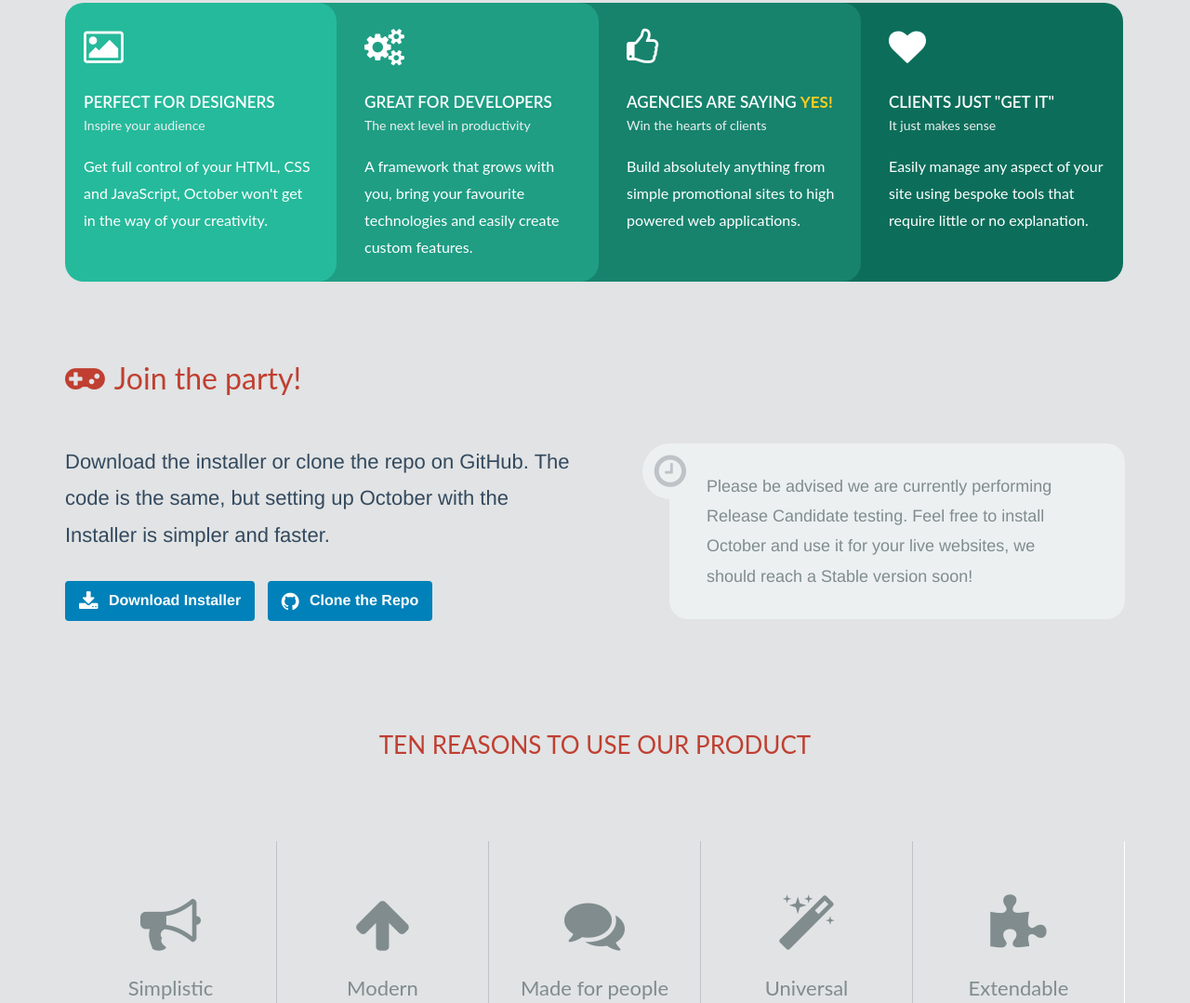
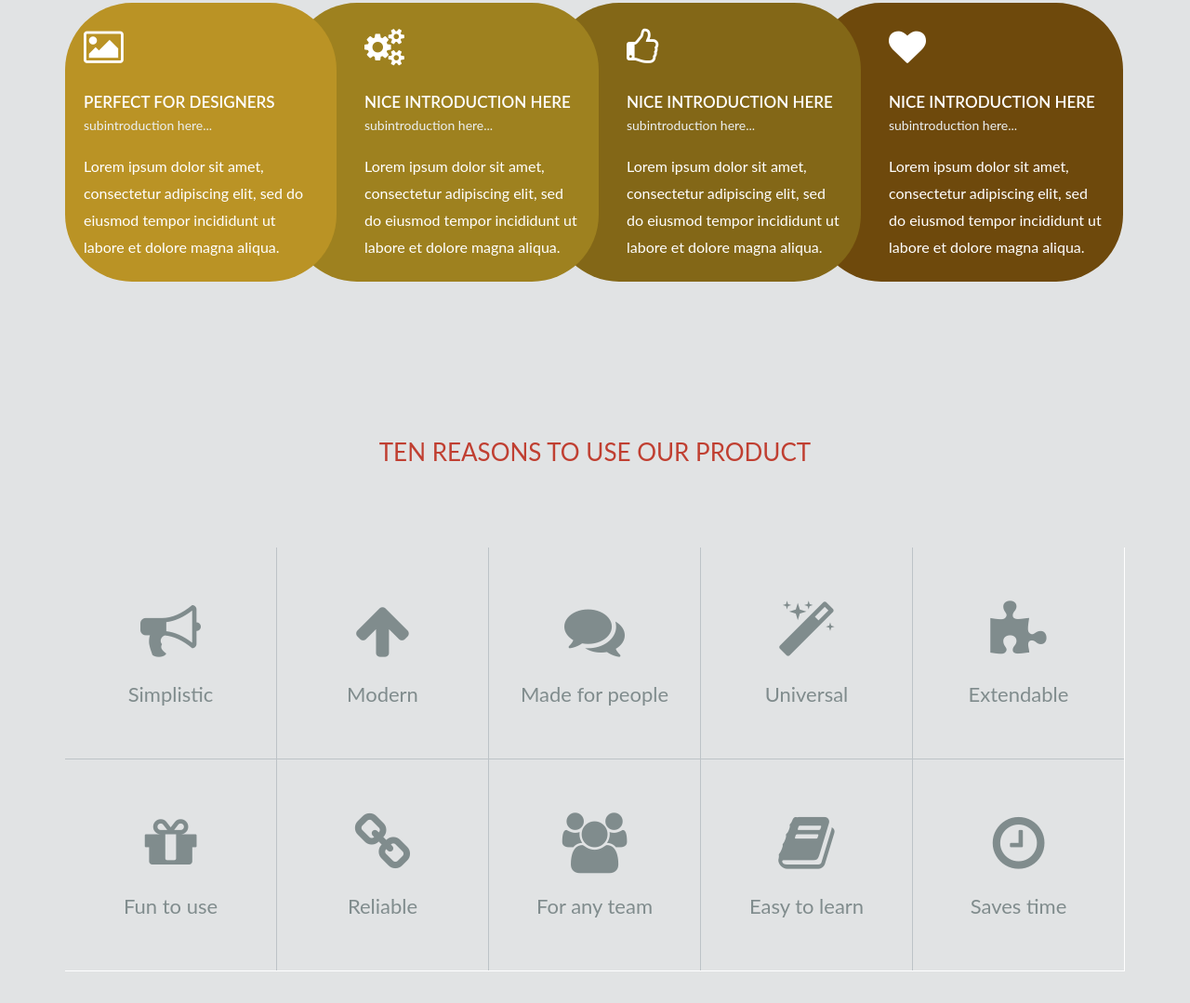
Before and after one commit to danswater/danswater.github.io, a website: page index.html in a window 1280 px wide. Shown: the part 856-1935 px from the top of the page at 93% size. Drawn offline with Linux system fonts and the light colour scheme; files whose address does not match are found by name; a web font is replaced by a local one.

Commit message:
refactor

```diff
--- a/index.html
+++ b/index.html
@@ -119,52 +119,28 @@
         <ul>
             <li class="designers">
                 <h4>Perfect for Designers</h4>
-                <p class="subheader">Inspire your audience</p>
-                <p class="description">Get full control of your HTML, CSS and JavaScript, October won't get in the way of your creativity.</p>
+                <p class="subheader">subintroduction here...</p>
+                <p class="description">Lorem ipsum dolor sit amet, consectetur adipiscing elit, sed do eiusmod tempor incididunt ut labore et dolore magna aliqua.</p>
             </li>
 
             <li class="developers">
-                <h4>Great for Developers</h4>
-                <p class="subheader">The next level in productivity</p>
-                <p class="description">A framework that grows with you, bring your favourite technologies and easily create custom features.</p>
+                <h4>Nice introduction here</h4>
+                <p class="subheader">subintroduction here...</p>
+                <p class="description">Lorem ipsum dolor sit amet, consectetur adipiscing elit, sed do eiusmod tempor incididunt ut labore et dolore magna aliqua.</p>
             </li>
 
             <li class="agencies">
-                <h4>Agencies are saying <strong>YES!</strong></h4>
-                <p class="subheader">Win the hearts of clients</p>
-                <p class="description">Build absolutely anything from simple promotional sites to high powered web applications.</p>
+                <h4>Nice introduction here</h4>
+                <p class="subheader">subintroduction here...</p>
+                <p class="description">Lorem ipsum dolor sit amet, consectetur adipiscing elit, sed do eiusmod tempor incididunt ut labore et dolore magna aliqua.</p>
             </li>
 
             <li class="clients">
-                <h4>Clients just "Get it"</h4>
-                <p class="subheader">It just makes sense</p>
-                <p class="description">Easily manage any aspect of your site using bespoke tools that require little or no explanation.</p>
+                <h4>Nice introduction here</h4>
+                <p class="subheader">subintroduction here...</p>
+                <p class="description">Lorem ipsum dolor sit amet, consectetur adipiscing elit, sed do eiusmod tempor incididunt ut labore et dolore magna aliqua.</p>
             </li>
         </ul>
-    </div>
-</div>
-
-<div class="join">
-    <div class="container">
-        <div class="row">
-            <div class="col-sm-12">
-                <h3>Join the party!</h3>
-            </div>
-        </div>
-        <div class="row">
-            <div class="col-sm-6">
-                <p>Download the installer or clone the repo on GitHub. The code is the same, but setting up October with the Installer is simpler and faster.</p>
-
-                <div class="buttons">
-                    <a href="#" class="btn btn-primary btn-lg"><i class="icon-download-alt fa fa-download"></i> Download Installer</a>
-                    <a href="#" class="btn btn-primary btn-lg"><i class="icon-github"></i> Clone the Repo</a>
-                </div>
-            </div>
-
-            <div class="col-sm-6 beta">
-                <div class="text"><p>Please be advised we are currently performing Release Candidate testing. Feel free to install October and use it for your live websites, we should reach a Stable version soon!</p></div>
-            </div>
-        </div>
     </div>
 </div>
 
@@ -179,7 +155,7 @@
                 <div class="name"><i class="icon-bullhorn"></i> <span>Simplistic</span></div>
                 <div class="info">
                     <h3>Simplistic</h3>
-                    <p>October CMS has <em>just enough</em> features to make you happy. It isn't bloated with features you don't need.</p>
+                    <p>Lorem ipsum dolor sit amet, consectetur adipiscing elit, sed do eiusmod tempor incididunt ut labore et dolore magna aliqua.</p>
                 </div>
             </div>
         </li>
@@ -188,7 +164,7 @@
                 <div class="name"><i class="icon-arrow-up"></i> <span>Modern</span></div>
                 <div class="info">
                     <h3>Modern</h3>
-                    <p>October uses all the newest features of the PHP language and is based on the Laravel framework.</p>
+                    <p>Lorem ipsum dolor sit amet, consectetur adipiscing elit, sed do eiusmod tempor incididunt ut labore et dolore magna aliqua.</p>
                 </div>
             </div>
         </li>
@@ -197,7 +173,7 @@
                 <div class="name"><i class="icon-comments"></i> <span>Made for people</span></div>
                 <div class="info">
                     <h3>Made for people</h3>
-                    <p>The platform is made for real people who need to solve real problems quickly and elegantly.</p>
+                    <p>Lorem ipsum dolor sit amet, consectetur adipiscing elit, sed do eiusmod tempor incididunt ut labore et dolore magna aliqua.</p>
                 </div>
             </div>
         </li>
@@ -206,7 +182,7 @@
                 <div class="name"><i class="icon-magic"></i> <span>Universal</span></div>
                 <div class="info">
                     <h3>Universal</h3>
-                    <p>You can perform different tasks with October - from simple websites to complex web applications.</p>
+                    <p>Lorem ipsum dolor sit amet, consectetur adipiscing elit, sed do eiusmod tempor incididunt ut labore et dolore magna aliqua.</p>
                 </div>
             </div>
         </li>
@@ -215,7 +191,7 @@
                 <div class="name"><i class="icon-puzzle-piece"></i> <span>Extendable</span></div>
                 <div class="info">
                     <h3>Extendable</h3>
-                    <p>You can extend October with plugins. Plugins integrate seamlessly with the platform.</p>
+                    <p>Lorem ipsum dolor sit amet, consectetur adipiscing elit, sed do eiusmod tempor incididunt ut labore et dolore magna aliqua.</p>
                 </div>
             </div>
         </li>
@@ -224,7 +200,7 @@
                 <div class="name"><i class="icon-gift"></i> <span>Fun to use</span></div>
                 <div class="info">
                     <h3>Fun to use</h3>
-                    <p>Using Inspector, the universal Dashboard, the CMS area, flexible forms - everything will make you smile.</p>
+                    <p>Lorem ipsum dolor sit amet, consectetur adipiscing elit, sed do eiusmod tempor incididunt ut labore et dolore magna aliqua.</p>
                 </div>
             </div>
         </li>
@@ -233,7 +209,7 @@
                 <div class="name"><i class="icon-link"></i> <span>Reliable</span></div>
                 <div class="info">
                     <h3>Reliable</h3>
-                    <p>The October core is reliable and won't break your application or website theme after a software update.</p>
+                    <p>Lorem ipsum dolor sit amet, consectetur adipiscing elit, sed do eiusmod tempor incididunt ut labore et dolore magna aliqua.</p>
                 </div>
             </div>
         </li>
@@ -242,7 +218,7 @@
                 <div class="name"><i class="icon-group"></i> <span>For any team</span></div>
                 <div class="info">
                     <h3>For any team</h3>
-                    <p>Working with October compliments your usual workflow, easily manage changes and deploy updates with Git or SVN.</p>
+                    <p>Lorem ipsum dolor sit amet, consectetur adipiscing elit, sed do eiusmod tempor incididunt ut labore et dolore magna aliqua.</p>
                 </div>
             </div>
         </li>
@@ -251,7 +227,7 @@
                 <div class="name"><i class="icon-book"></i> <span>Easy to learn</span></div>
                 <div class="info">
                     <h3>Easy to learn</h3>
-                    <p>Using October doesn't have a steep learning curve and grows with you. It is intuitive and self-explanatory.</p>
+                    <p>Lorem ipsum dolor sit amet, consectetur adipiscing elit, sed do eiusmod tempor incididunt ut labore et dolore magna aliqua.</p>
                 </div>
             </div>
         </li>
@@ -260,47 +236,10 @@
                 <div class="name"><i class="icon-time"></i> <span>Saves time</span></div>
                 <div class="info">
                     <h3>Saves time</h3>
-                    <p>October is a productivity platform, it saves your most valuable resource with helpful tools and a vast collection of plugins.</p>
+                    <p>Lorem ipsum dolor sit amet, consectetur adipiscing elit, sed do eiusmod tempor incididunt ut labore et dolore magna aliqua.</p>
                 </div>
             </div>
         </li>
-    </ul>
-</div>
-
-
-<!-- Counters -->
-
-<div class="container counters">
-    <ul>
-        <li>
-            <h4>Installations</h4>
-                            <span>4</span>
-                            <span>1</span>
-                            <span>4</span>
-                            <span>1</span>
-                            <span>4</span>
-                    </li>
-
-        <li>
-            <h4>Projects  started</h4>
-                            <span>7</span>
-                            <span>0</span>
-                            <span>0</span>
-                            <span>1</span>
-                    </li>
-
-        <li>
-            <h4>Plugins</h4>
-                            <span>1</span>
-                            <span>2</span>
-                            <span>0</span>
-                    </li>
-
-        <li>
-            <h4>Themes</h4>
-                            <span>2</span>
-                            <span>3</span>
-                    </li>
     </ul>
 </div>
 
@@ -332,13 +271,12 @@
             <div class="col-sm-6 from-the-blog">
                                                         <h3>Latest from the blog</h3>
                     <h4><a href="#">Introducing Media Manager</a></h4>
-                    <p>OctoberCMS just got a fully-functional file manager. It's called Media Manager. It includes multiple features - CDN support, image resizing and cropping, video and audio players, and much more! <a href="#">Continue...</a></p>
+                    <p>Lorem ipsum dolor sit amet, consectetur adipiscing elit <a href="#">Continue...</a></p>
                             </div>
 
             <div class="col-md-4 col-md-offset-2 col-sm-6">
                 <div class="social">
                     <div class="icons">
-                        <a href="#" target="_blank"><i class="icon-github"></i></a>
                         <a href="#" target="_blank"><i class="icon-twitter"></i></a>
                         <a href="#" target="_blank"><i class="icon-facebook"></i></a>
                         <a href="mailto:h%65ll%6F@o%63to%62%65rc%6Ds.com"><i class="icon-envelope"></i></a>
@@ -361,7 +299,7 @@
         <div class="container">
 
                             <ul>
-                    <li class="title">October</li>
+                    <li class="title">Logo</li>
 
                                             <li class="active">
                             <a href="#">Home</a>
```
Also changed, not shown: css/styles.css, 2 other files.
